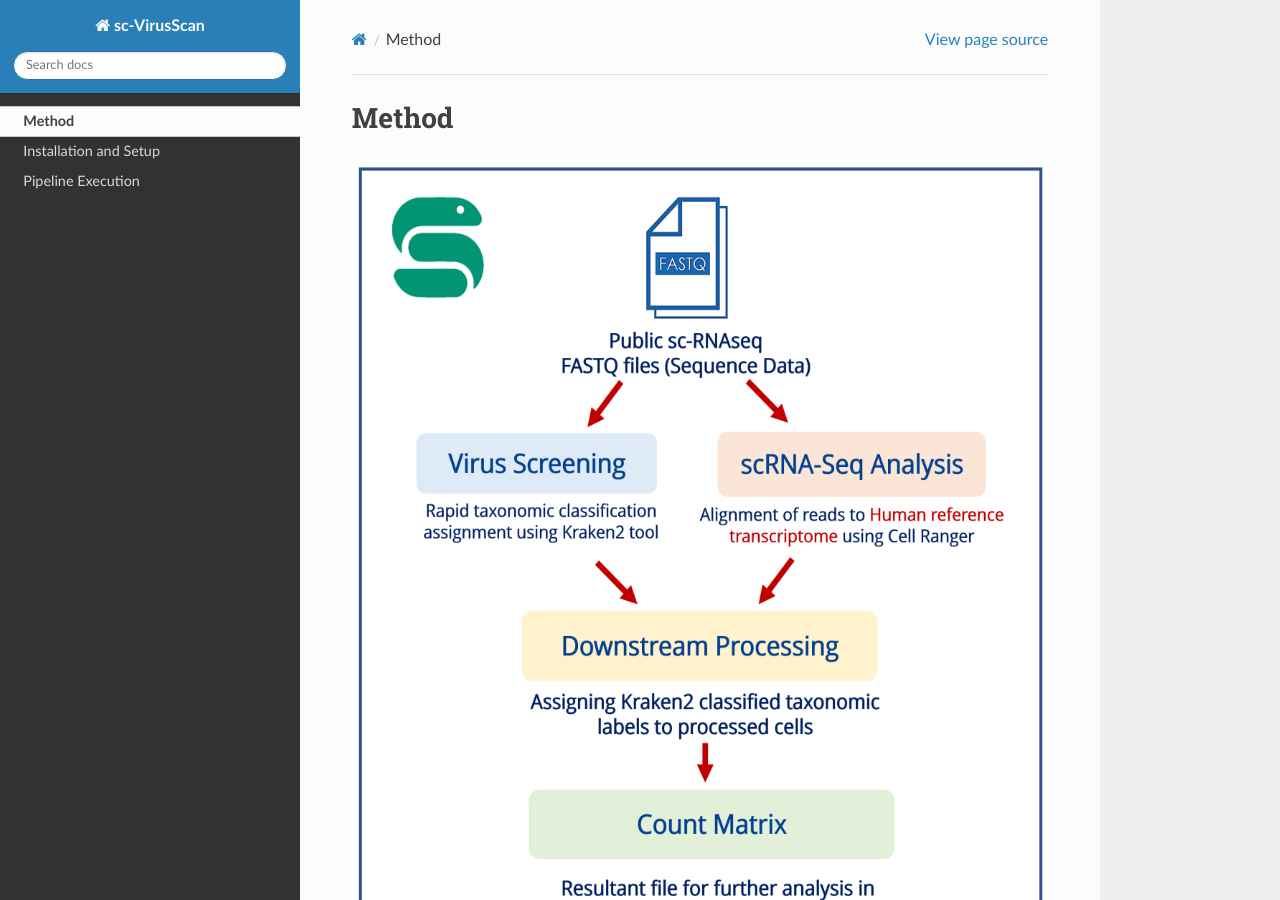
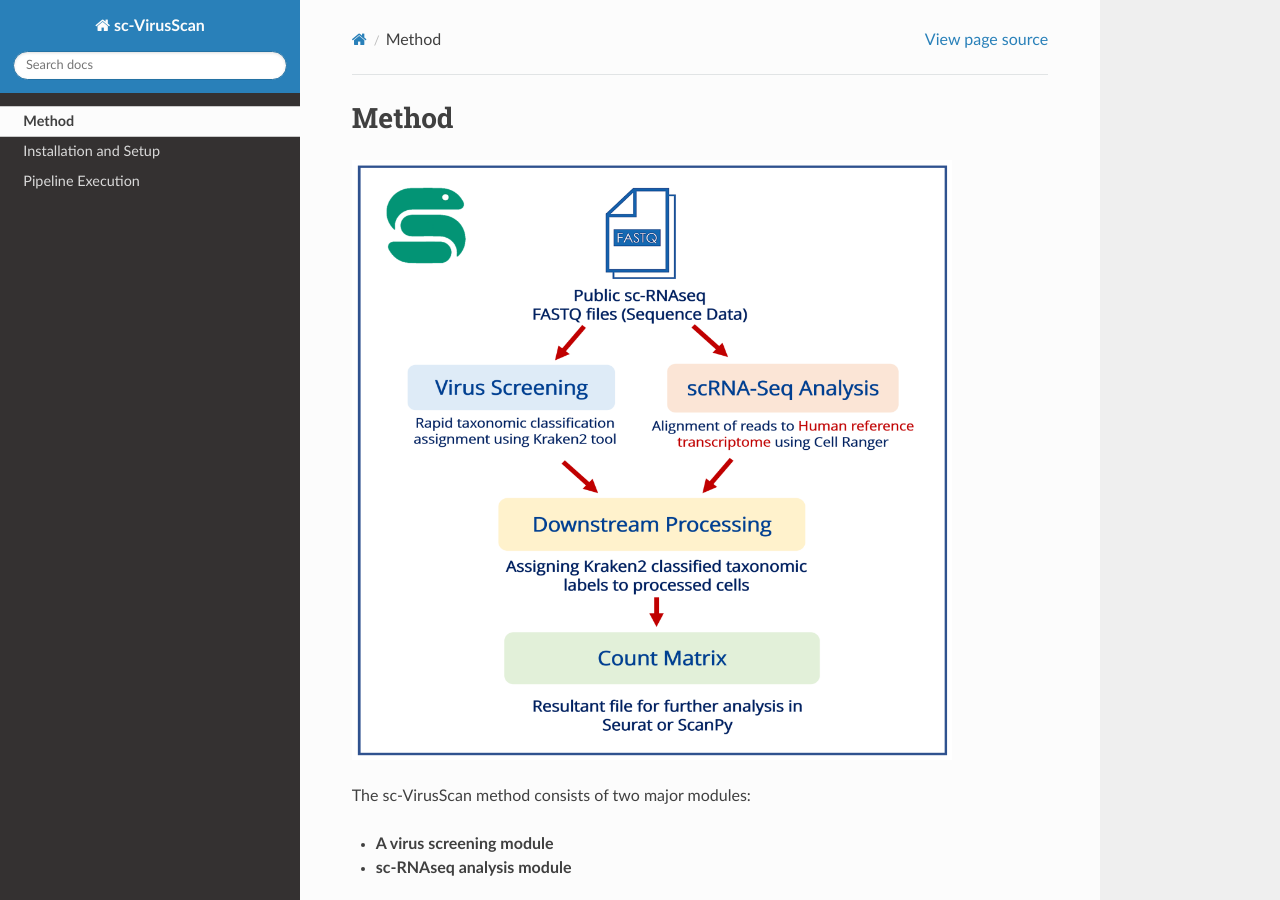
Before and after one commit to maxplanck-ie/sc-VirusScan, a Sphinx documentation site: the page built from docs/method.rst, in a window 1280 px wide and 900 px high. Built offline with Sphinx 7.4.7 and the Read the Docs theme 2.0.0, drawn with Linux system fonts in a browser that asks for light colours.

Commit message:
Update method.rst

```diff
--- a/docs/method.rst
+++ b/docs/method.rst
@@ -5,8 +5,8 @@ Method
 
 .. image:: method.png
    :scale: 100 %
-   :height: 800px
-   :width: 800px
+   :height: 600px
+   :width: 600px
 
 The sc-VirusScan method consists of two major modules:
 
```
